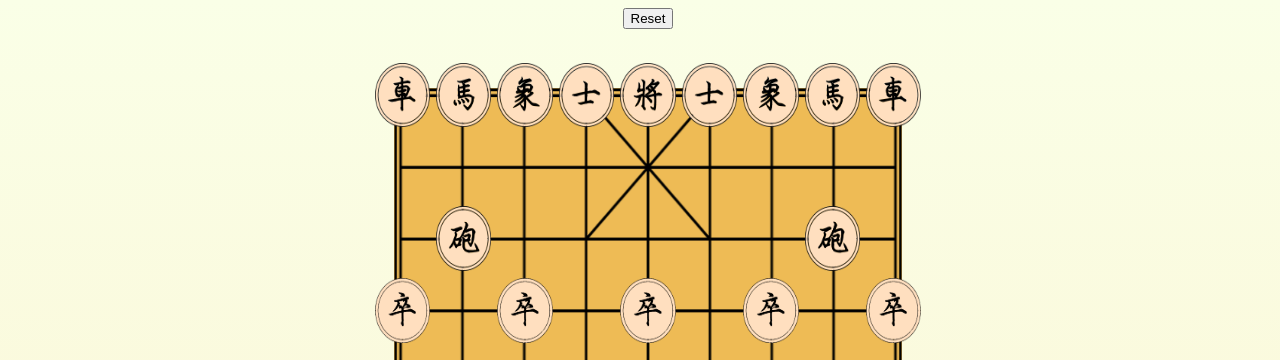
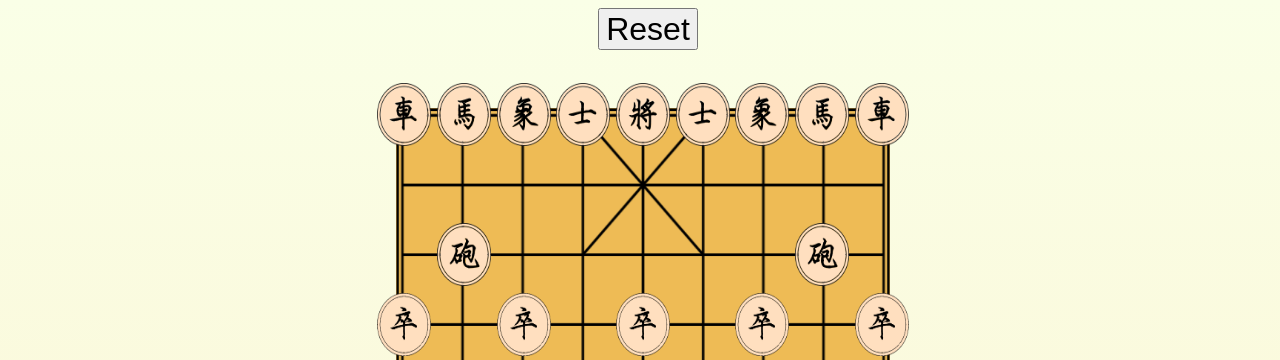
Before and after one commit to hkapplemint/ChineseChess, a plain HTML site: page index.html in a window 1280 px wide. Shown: the top 360 px of the page. Drawn offline with Linux system fonts and the light colour scheme.

Commit message:
modified:   styles.css
centered the board so that it will not clip to the right

```diff
--- a/styles.css
+++ b/styles.css
@@ -16,11 +16,14 @@ body {
 #restart-btn {
     margin: 0 auto;
     border: 1 solid black;
+    font-size: 2em;
 }
 
 #container {
+    align-self: center;
     max-height: 90vh;
-    margin: 30px auto;
+    margin: 30px;
+    margin-right: 40px;
     aspect-ratio: 10 / 13;
     display: grid;
     grid-template: repeat(10, 1fr) / repeat(9, 1fr);
```
